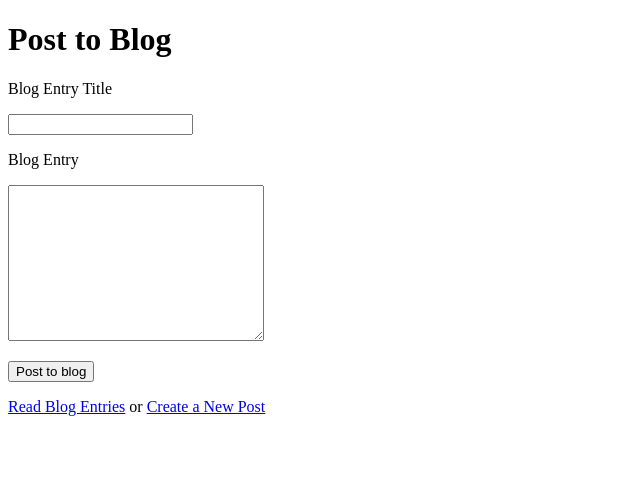
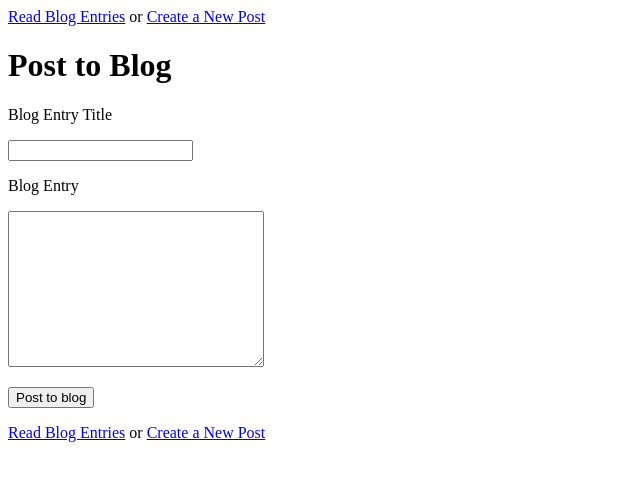
Before and after one commit to alyssalina/build-a-blog, a Flask app: page /newpost in a window 1280 px wide. Shown: the top 481 px of the page, without its empty margins (0-640 px from the left). Run offline with Flask 2, Linux system fonts and the light colour scheme.

Commit message:
fixed the UI because it was bad

```diff
--- a/templates/base.html
+++ b/templates/base.html
@@ -8,9 +8,11 @@
             }
             </style>
     </head>
-    </html>
+
     <div>
     <body>
+
+        <a href='/blog'>Read Blog Entries</a> or <a href='/newpost'>Create a New Post</a>
         {% block content%}
         {% endblock %}
 
@@ -21,10 +23,10 @@
             {% endfor %}
         {% endwith %}
         </ul>
-
+        <a href='/blog'>Read Blog Entries</a> or <a href='/newpost'>Create a New Post</a>
     </body>
 
     </div>
 
-    <a href='/blog'>Read Blog Entries</a> or <a href='/newpost'>Create a New Post</a>
-    <html>
+
+    </html>
```
Also changed, not shown: 1 other file.
